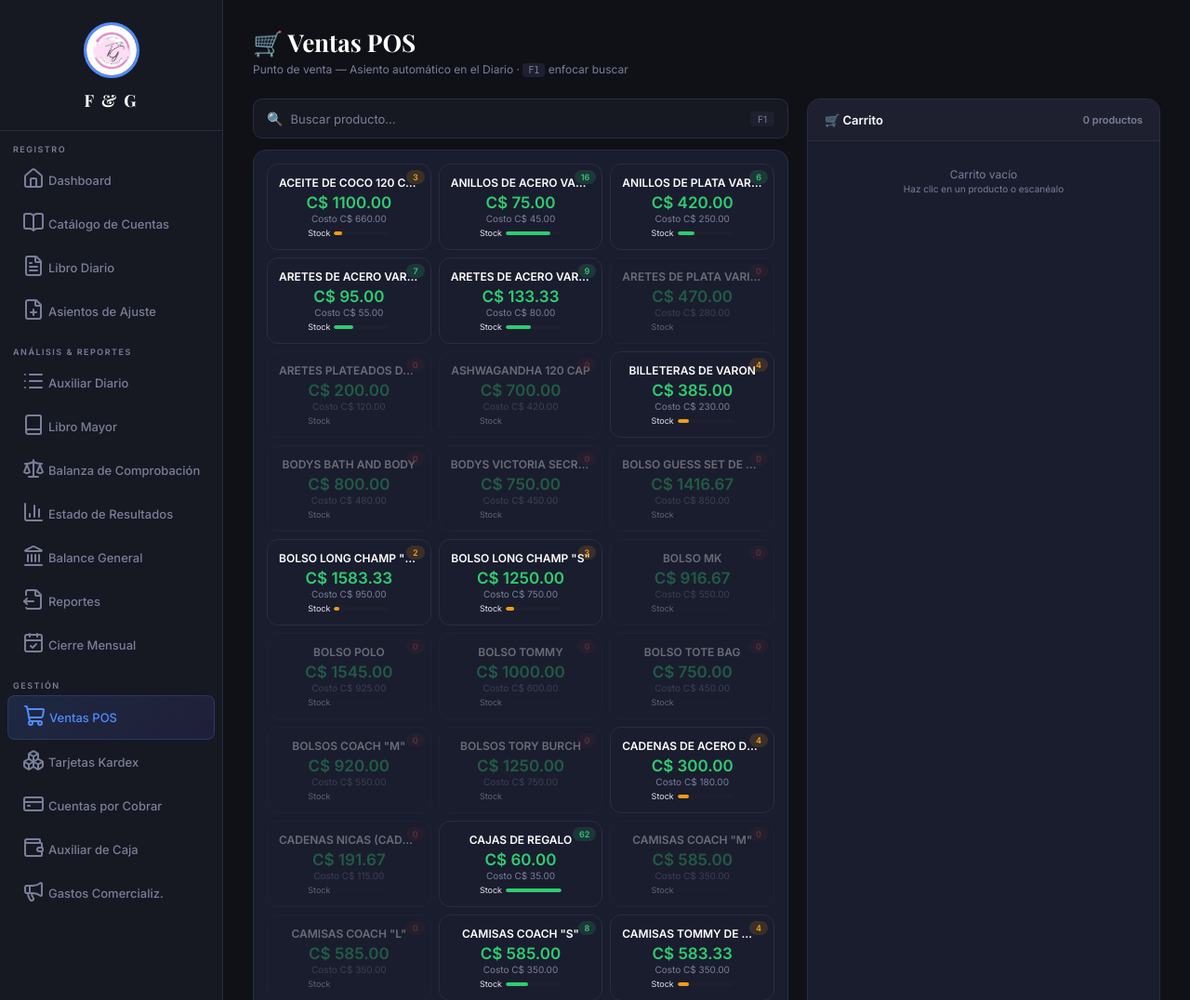
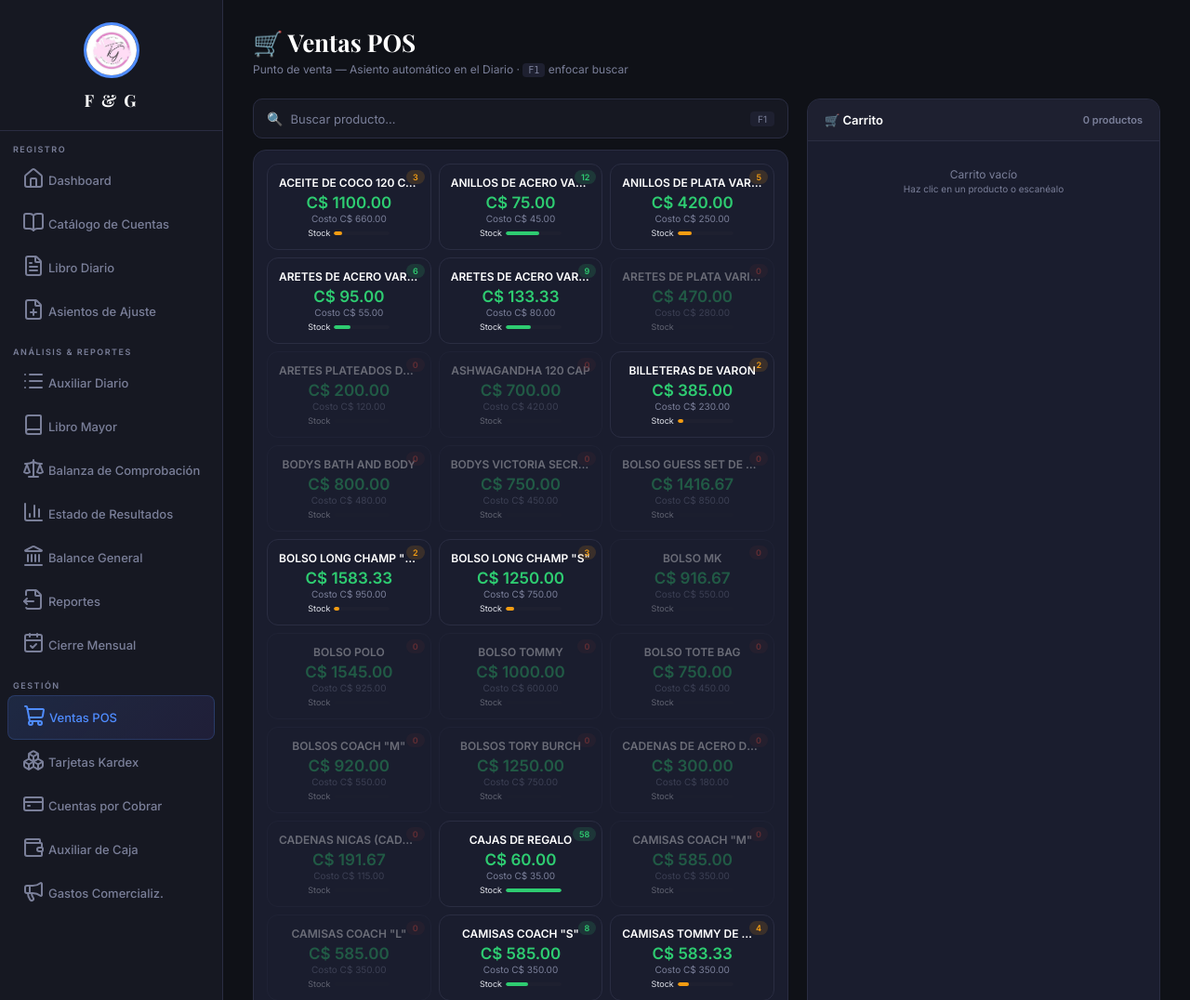
Before and after one commit to DELIVERYEXPRESS25/FG-Sistema-Contable, a Flask app: page /pos in a window 1280 px wide. Shown: the top 1076 px of the page at 93% size. Run offline with Flask 3, Linux system fonts and the light colour scheme; the visitor is signed in with stand-in values (Sample User, id 1).

Commit message:
Descripción del cambio

```diff
--- a/app.py
+++ b/app.py
@@ -145,6 +145,19 @@
                 }
             else:
                 productos_data_dict[p] = {"precio_venta": 0, "margen": margen_default, "costo_promedio": 0}
+
+            # Calcular saldo del Kardex
+            movs = data.get("kardex", {}).get(p, [])
+            saldo_kardex = 0
+            if movs:
+                for m in movs:
+                    cant = m.get("cantidad", 0)
+                    if m.get("tipo") == "entrada":
+                        saldo_kardex += cant
+                    elif m.get("tipo") == "salida":
+                        saldo_kardex -= cant
+            productos_data_dict[p]["saldo_kardex"] = saldo_kardex
+
             peps_info = data.get("kardex_peps", {}).get(p, {})
             if isinstance(peps_info, dict):
                 if not productos_data_dict[p]["precio_venta"]:
@@ -401,19 +414,20 @@
             peps_info = data.get("kardex_peps", {}).get(nombre, {})
             prod_info = data.get("productos", {}).get(nombre, {})
 
-            if isinstance(peps_info, dict) and peps_info.get("stock_total", 0) > 0:
-                saldo = peps_info.get("stock_total", 0)
-                costo = peps_info.get("costo_promedio", 0)
-            else:
-                k = data.get("kardex", {}).get(nombre, [])
-                if isinstance(k, list) and k:
-                    saldo = k[-1].get("saldo", 0)
-                    costo = k[-1].get("costo", 0)
-                elif isinstance(k, dict):
-                    saldo = k.get("saldo_actual", k.get("saldo_inicial", 0))
-                    costo = k.get("costo_unitario", 0)
-                else:
-                    continue
+            # Calcular saldo del Kardex (el más confiable)
+            k = data.get("kardex", {}).get(nombre, [])
+            saldo_kardex = 0
+            costo = 0
+            if isinstance(k, list) and k:
+                for m in k:
+                    cant = m.get("cantidad", 0)
+                    if m.get("tipo") == "entrada":
+                        saldo_kardex += cant
+                    elif m.get("tipo") == "salida":
+                        saldo_kardex -= cant
+                costo = k[-1].get("costo", 0)
+
+            saldo = saldo_kardex
 
             pv = 0
             mg = 30
@@ -474,14 +488,16 @@
             precio = float(precios[i]) if precios[i] else 0
 
             if nombre and cantidad > 0 and precio > 0:
-                stock_disp = (data.get("kardex_peps", {})
-                              .get(nombre, {}).get("stock_total", 0))
-                if stock_disp <= 0:
-                    k = data.get("kardex", {}).get(nombre, [])
-                    if isinstance(k, list) and k:
-                        stock_disp = k[-1].get("saldo", 0)
-                    elif isinstance(k, dict):
-                        stock_disp = k.get("saldo_actual", 0)
+                # Calcular stock desde Kardex (el más confiable)
+                stock_disp = 0
+                k = data.get("kardex", {}).get(nombre, [])
+                if isinstance(k, list) and k:
+                    for m in k:
+                        cant = m.get("cantidad", 0)
+                        if m.get("tipo") == "entrada":
+                            stock_disp += cant
+                        elif m.get("tipo") == "salida":
+                            stock_disp -= cant
                 if stock_disp <= 0:
                     productos_sin_stock.append(nombre)
                     continue
--- a/routes/api_dashboard.py
+++ b/routes/api_dashboard.py
@@ -30,19 +30,44 @@
 def api_stock():
     data = load_data()
     stock = {}
+
+    # Calculate stock from Kardex (the reliable source)
+    for prod, movs in data.get("kardex", {}).items():
+        if isinstance(movs, list):
+            saldo = 0
+            costo = 0
+            for m in movs:
+                cant = m.get("cantidad", 0)
+                if m.get("tipo") == "entrada":
+                    saldo += cant
+                elif m.get("tipo") == "salida":
+                    saldo -= cant
+                costo = m.get("costo", 0)
+            stock[prod] = {
+                "stock": saldo,
+                "costo": costo,
+                "precio_venta": 0,
+            }
+
+    # Fill in price from productos/kardex_peps
+    for prod, info in data.get("productos", {}).items():
+        if prod in stock:
+            stock[prod]["precio_venta"] = info.get("precio_venta", 0)
+            if not stock[prod]["costo"]:
+                stock[prod]["costo"] = info.get("costo_promedio", 0)
+
     for prod, info in data.get("kardex_peps", {}).items():
-        stock[prod] = {
-            "stock": info.get("stock_total", 0),
-            "costo": info.get("costo_promedio", 0),
-            "precio_venta": info.get("precio_venta", 0),
-        }
-    for prod, info in data.get("productos", {}).items():
-        if prod not in stock:
+        if prod in stock:
+            stock[prod]["precio_venta"] = info.get("precio_venta", 0) or stock[prod].get("precio_venta", 0)
+            if not stock[prod]["costo"]:
+                stock[prod]["costo"] = info.get("costo_promedio", 0)
+        else:
             stock[prod] = {
-                "stock": info.get("stock", 0),
+                "stock": 0,
                 "costo": info.get("costo_promedio", 0),
                 "precio_venta": info.get("precio_venta", 0),
             }
+
     return jsonify(stock)
 
 
--- a/templates/kardex.html
+++ b/templates/kardex.html
@@ -234,14 +234,13 @@
 {% set k = kardex.get(producto, []) %}
 {% set info_peps = reporte_peps.get(producto, {}) %}
 {% set pi = loop.index %}
+{% set saldo_kardex = productos_data.get(producto, {}).get('saldo_kardex', 0) %}
 <div class="card producto-card" data-nombre="{{ producto|lower }}" style="margin-bottom:12px;">
   <!-- Header -->
   <div style="display:flex;justify-content:space-between;align-items:center;gap:8px;flex-wrap:wrap;">
     <div style="display:flex;align-items:center;gap:10px;">
       <span style="font-size:15px;font-weight:700;color:var(--text-bright);">{{ producto }}</span>
-      {% if info_peps %}
-      <span class="badge {% if info_peps.stock > 10 %}badge-green{% elif info_peps.stock > 0 %}badge-yellow{% else %}badge-red{% endif %}">{{ info_peps.stock }} unid.</span>
-      {% endif %}
+      <span class="badge {% if saldo_kardex > 10 %}badge-green{% elif saldo_kardex > 0 %}badge-yellow{% else %}badge-red{% endif %}">{{ saldo_kardex }} unid.</span>
     </div>
     <div style="display:flex;gap:6px;flex-wrap:wrap;">
       {% if info_peps %}
```
